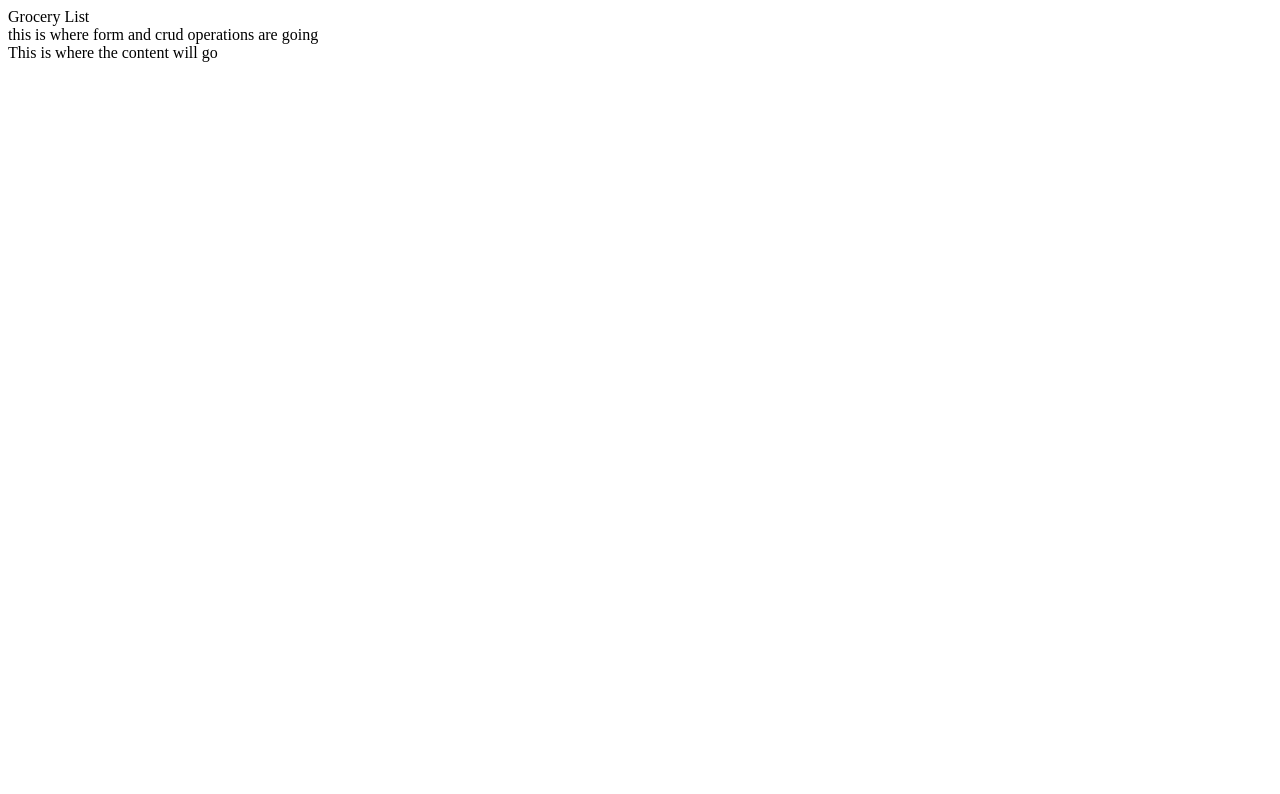
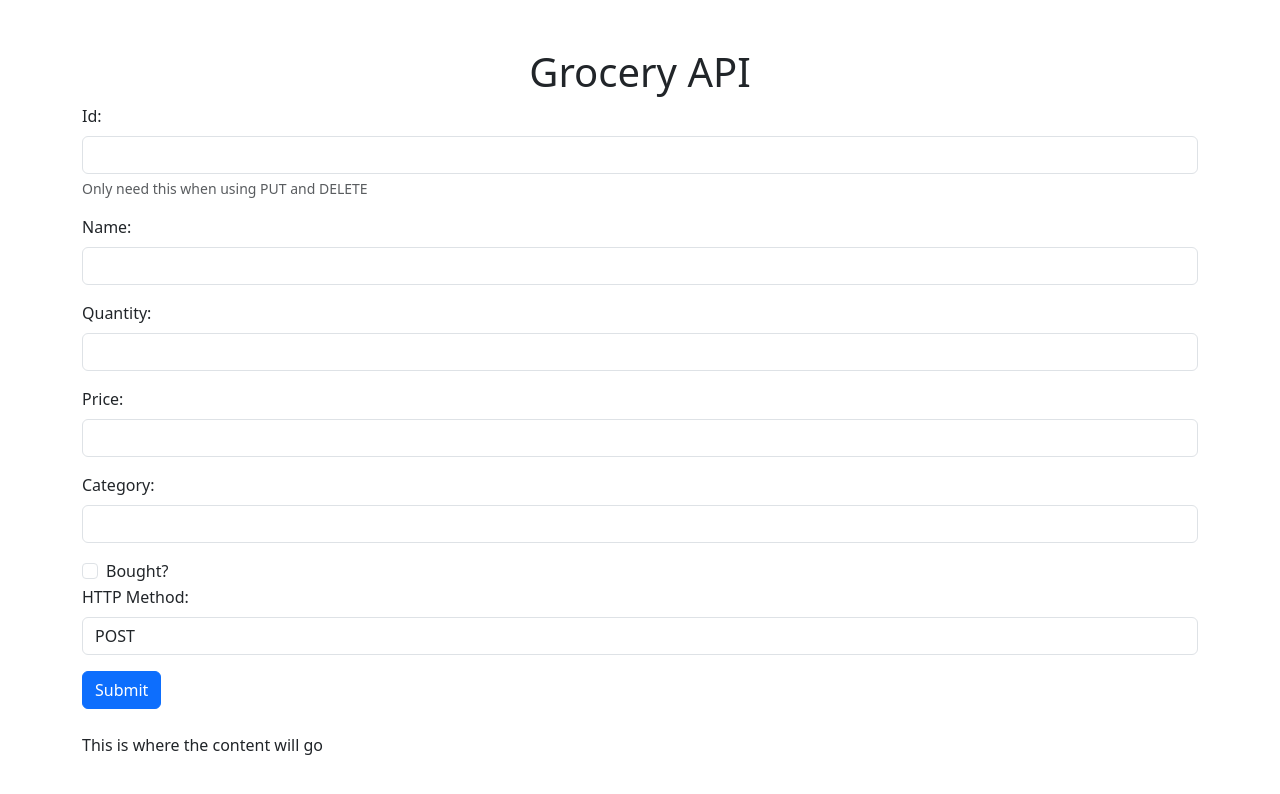
Before and after one commit to CronusV/Grocery_Tracker_API_Express, a website: page index.html in a window 1280 px wide. Drawn offline with nearby package versions, Linux system fonts and the light colour scheme.

Commit message:
Added basic form and header to website

```diff
--- a/index.html
+++ b/index.html
@@ -5,12 +5,97 @@
     <meta name="viewport" content="width=device-width, initial-scale=1.0" />
     <script src="script.js" defer></script>
     <!-- <link rel="stylesheet" href="styles.css" /> -->
+    <!-- Bootstap -->
+    <link
+      href="https://cdn.jsdelivr.net/npm/bootstrap@5.3.2/dist/css/bootstrap.min.css"
+      rel="stylesheet"
+      integrity="sha384-T3c6CoIi6uLrA9TneNEoa7RxnatzjcDSCmG1MXxSR1GAsXEV/Dwwykc2MPK8M2HN"
+      crossorigin="anonymous"
+    />
     <title>Grocery List</title>
   </head>
-  <body>
-    <header>
-      <div class="title">Grocery List</div>
-      <div class="crud">this is where form and crud operations are going</div>
+  <body class="container-lg d-flex flex-column">
+    <header
+      class="d-flex flex-column justify-content-center align-content-center mt-5 mb-4"
+    >
+      <h1 class="text-center">Grocery API</h1>
+      <div id="crud" class="d-flex flex-column">
+        <form id="groceryForm">
+          <div class="form-group mb-3">
+            <label for="id" class="form-label">Id:</label>
+            <input
+              type="text"
+              class="form-control"
+              id="id"
+              name="id"
+              required
+            />
+            <div id="idHelp" class="form-text">
+              Only need this when using PUT and DELETE
+            </div>
+          </div>
+
+          <div class="form-group mb-3">
+            <label for="name" class="form-label">Name:</label>
+            <input
+              type="text"
+              class="form-control"
+              id="name"
+              name="name"
+              required
+            />
+          </div>
+
+          <div class="form-group mb-3">
+            <label for="quantity" class="form-label">Quantity:</label>
+            <input
+              type="number"
+              class="form-control"
+              id="quantity"
+              name="quantity"
+              required
+            />
+          </div>
+
+          <div class="form-group mb-3">
+            <label for="price" class="form-label">Price:</label>
+            <input
+              type="number"
+              class="form-control"
+              id="price"
+              name="price"
+              required
+            />
+          </div>
+
+          <div class="form-group mb-3">
+            <label for="category" class="form-label">Category:</label>
+            <input
+              type="text"
+              class="form-control"
+              id="category"
+              name="category"
+              required
+            />
+          </div>
+
+          <div class="form-check mb3">
+            <label for="form-check-label" for="bought">Bought?</label>
+            <input type="checkbox" class="form-check-input" id="bought" />
+          </div>
+
+          <div class="form-group mb-3">
+            <label for="httpMethod" class="form-label">HTTP Method:</label>
+            <select class="form-control" id="httpMethod" name="httpMethod">
+              <option value="POST">POST</option>
+              <option value="PUT">PUT</option>
+              <option value="DELETE">DELETE</option>
+            </select>
+          </div>
+
+          <button type="submit" class="btn btn-primary">Submit</button>
+        </form>
+      </div>
     </header>
     <main>This is where the content will go</main>
   </body>
```
